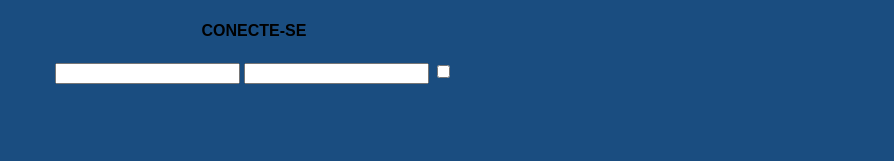
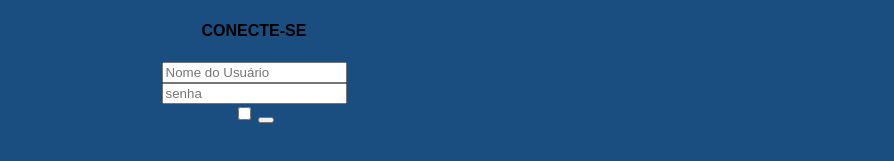
Before and after one commit to Leandros575/whmcsclone, a plain HTML site: page index.html in a window 1280 px wide. Shown: the part 95-256 px from the top of the page, without its empty margins (386-1280 px from the left). Drawn offline with Linux system fonts and the light colour scheme.

Commit message:
refinando

```diff
--- a/index.html
+++ b/index.html
@@ -25,18 +25,24 @@
                 <img src="/assets/img/logo.png">
             </div>
 
-            <div class="row">
+            <div class="rowcard">
                 <div class="col">
                     <div class="card">
                         <div class="card-body">
                             <h4 class="card-title">CONECTE-SE
                             </h4>
-                            <input type="text">
-                            <input type="text">
-                            <label class="custom-control custom-checkbox">
-                                <input type="checkbox" name="" id="" value="checkedValue" class="custom-control-input">
+                            <div class="nome">
+                                <input type="text" name="nome" value="" placeholder="Nome do Usuário" />
+                            </div>
+                            <div class="senha">
+                                <input type="text" name="nome" value="" placeholder="senha" />
+                            </div>
+                            <label class="checkbox">
+                                <input type="checkbox" name="tese" id="vgb" value="checkedValue"
+                                    class="custom-control-input">
                                 <span class="custom-control-indicator"></span>
                                 <span class="custom-control-description"></span>
+                                <button class="conecte"></button>
                             </label>
                         </div>
                     </div>
```
